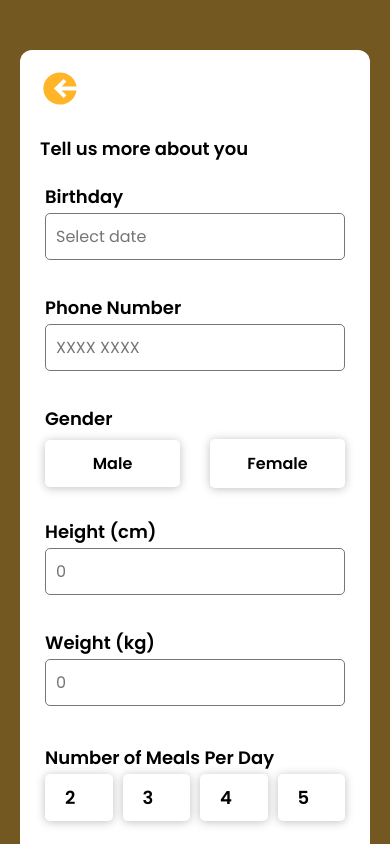
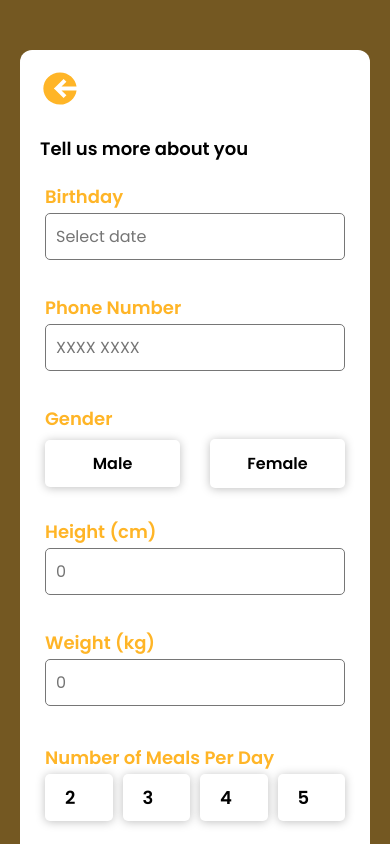
Before and after one commit to EdilAkynbekov/webapp, a Next.js app: page /Prsetup1a in a window 390 px wide. Shown: the top 844 px of the page. Built offline with nearby package versions, Linux system fonts and the light colour scheme.

Commit message:
Setup 1 alignment and mobile version fix

```diff
--- a/pages/Prsetup1a.tsx
+++ b/pages/Prsetup1a.tsx
@@ -35,7 +35,7 @@ const Setup1a = () => {
         <div className="m-0 self-stretch flex flex-row flex-wrap items-start justify-center py-0 px-5 md:px-10 box-border gap-[20px] max-w-full md:gap-[20px] lg:gap-[40px] lg:pl-20 lg:pr-10 lg:box-border">
           <div className="flex-1 flex flex-col items-start justify-start min-w-[231px] max-w-full">
             <div className="self-stretch flex flex-col items-start justify-start pt-[5px] px-[5px] pb-[26px] gap-[3px]">
-              <div className="self-stretch relative font-semibold font-poppins">
+              <div className="self-stretch relative font-semibold font-poppins text-[#FFB527]">
                 Birthday
               </div>
               {/* <DatePicker /> */}
@@ -48,7 +48,7 @@ const Setup1a = () => {
               <div className="self-stretch relative text-sm text-black1" />
             </div>
             <div className="self-stretch flex flex-col items-start justify-start pt-[5px] px-[5px] pb-[26px] gap-[3px]">
-              <div className="self-stretch relative font-semibold">
+              <div className="self-stretch relative font-semibold text-[#FFB527]">
                 Phone Number
               </div>
               <input
@@ -59,7 +59,9 @@ const Setup1a = () => {
               <div className="self-stretch relative text-sm text-black1" />
             </div>
             <div className="self-stretch flex flex-col items-start justify-start p-[5px] gap-[7px]">
-              <div className="self-stretch relative font-semibold">Gender</div>
+              <div className="self-stretch relative font-semibold text-[#FFB527]">
+                Gender
+              </div>
               <div className="self-stretch flex flex-row items-center justify-start gap-[30px]">
                 <button
                   onClick={() => {
@@ -94,7 +96,7 @@ const Setup1a = () => {
           </div>
           <div className="flex-1 flex flex-col items-start justify-start min-w-[231px] max-w-full">
             <div className="self-stretch flex flex-col items-start justify-start pt-[5px] px-[5px] pb-[26px] gap-[3px]">
-              <div className="self-stretch relative font-semibold">
+              <div className="self-stretch relative font-semibold text-[#FFB527]">
                 Height (cm)
               </div>
               <input
@@ -104,7 +106,7 @@ const Setup1a = () => {
               />
             </div>
             <div className="self-stretch flex flex-col items-start justify-start pt-[8px] px-[5px] pb-[26px] gap-[3px]">
-              <div className="self-stretch relative font-semibold">
+              <div className="self-stretch relative font-semibold text-[#FFB527]">
                 Weight (kg)
               </div>
               <input
@@ -114,7 +116,7 @@ const Setup1a = () => {
               />
             </div>
             <div className="self-stretch flex flex-col items-start justify-start pt-[12px] px-[5px] pb-[15px] gap-[3px]">
-              <div className="self-stretch relative font-semibold">
+              <div className="self-stretch relative font-semibold text-[#FFB527]">
                 Number of Meals Per Day
               </div>
               <div className="self-stretch flex flex-row items-center justify-start gap-[10px]">
```
